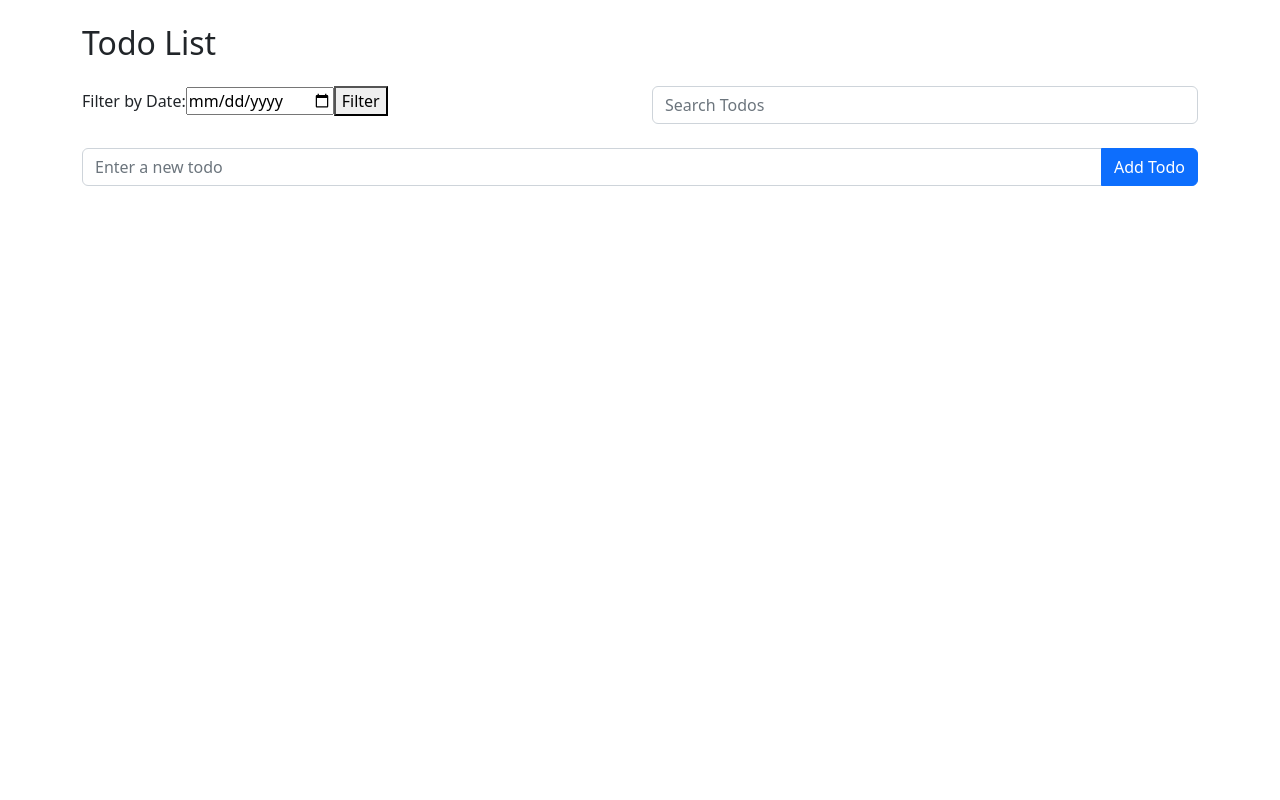
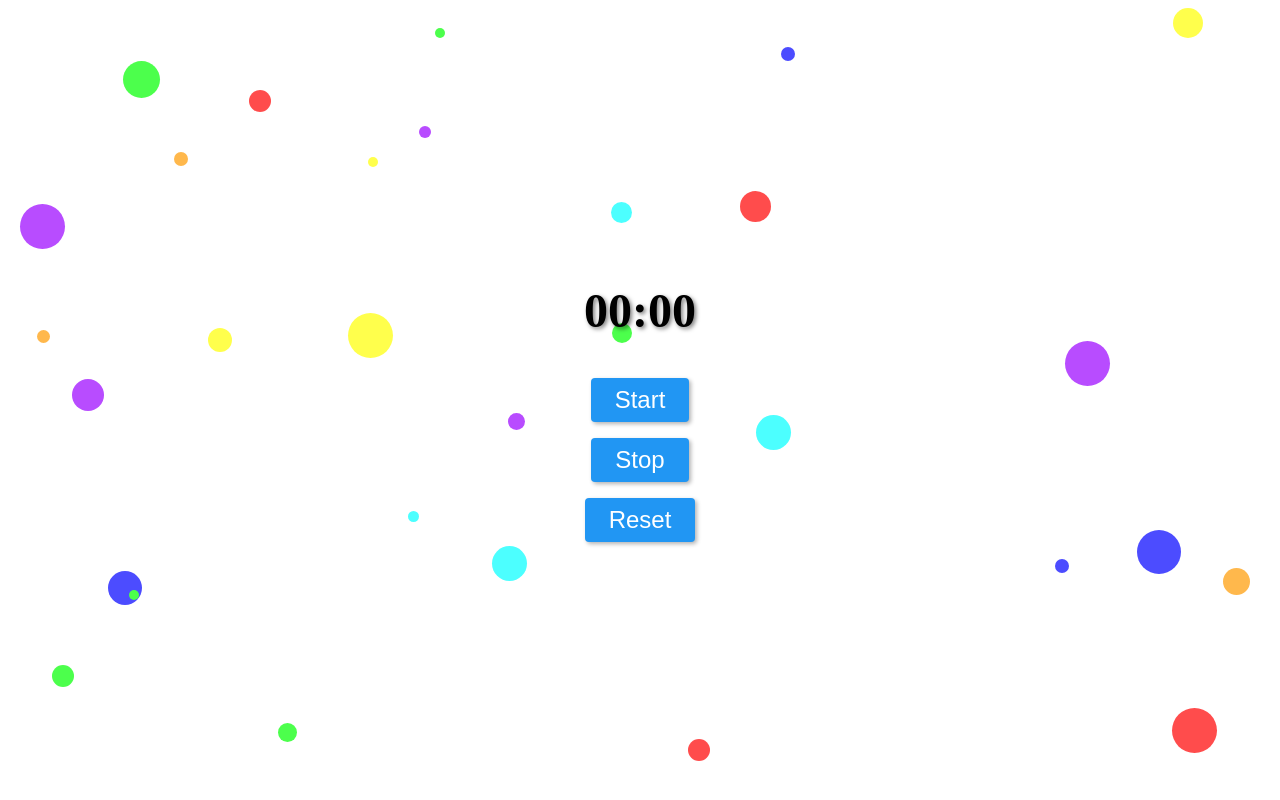
Before and after one commit to sanidhyarc200/reactapp, a React (Vite) app in the folder vite-project/: page / in a window 1280 px wide. Built offline with nearby package versions, Linux system fonts and the light colour scheme.

Commit message:
custom hooks

```diff
--- a/vite-project/src/main.jsx
+++ b/vite-project/src/main.jsx
@@ -1,14 +1,20 @@
-import 'bootstrap/dist/css/bootstrap.min.css';
-// index.js
+// import 'bootstrap/dist/css/bootstrap.min.css';
+// // index.js
+// import React from 'react';
+// import ReactDOM from 'react-dom';
+// import { Provider } from 'react-redux';
+// import store from './floorwalktask/store';
+// import TodoListFW from './floorwalktask/components/Maintodos';
+
+// ReactDOM.render(
+//   <Provider store={store}>
+//     < TodoListFW/>
+//   </Provider>,
+//   document.getElementById('root')
+// );
 import React from 'react';
 import ReactDOM from 'react-dom';
-import { Provider } from 'react-redux';
-import store from './floorwalktask/store';
-import TodoListFW from './floorwalktask/components/Maintodos';
+import App from './App';
+import Stopwatch from './stopwatch/stopwatch';
 
-ReactDOM.render(
-  <Provider store={store}>
-    < TodoListFW/>
-  </Provider>,
-  document.getElementById('root')
-);
+ReactDOM.render(<Stopwatch />, document.getElementById('root'));
--- a/vite-project/src/stopwatch/stopwatch.css
+++ b/vite-project/src/stopwatch/stopwatch.css
@@ -0,0 +1,46 @@
+.stopwatch-container {
+    position: relative;
+    display: flex;
+    flex-direction: column;
+    align-items: center;
+    justify-content: center;
+    height: 100vh;
+  }
+
+  .water-droplets {
+    position: absolute;
+    top: 0;
+    left: 0;
+    width: 100%;
+    height: 100%;
+    overflow: hidden;
+    z-index: -1;
+  }
+
+  .droplet {
+    position: absolute;
+    border-radius: 50%;
+    pointer-events: none;
+  }
+
+  .stopwatch-time {
+    font-size: 3rem;
+    margin-bottom: 2rem;
+    text-shadow: 2px 2px 4px rgba(0, 0, 0, 0.5);
+  }
+
+  .stopwatch-button {
+    font-size: 1.5rem;
+    padding: 0.5rem 1.5rem;
+    margin: 0.5rem;
+    background-color: #2196f3;
+    color: #fff;
+    border: none;
+    border-radius: 4px;
+    cursor: pointer;
+    box-shadow: 2px 2px 4px rgba(0, 0, 0, 0.3);
+  }
+
+  .stopwatch-button:hover {
+    background-color: #1976d2;
+  }
--- a/vite-project/src/stopwatch/stopwatch.jsx
+++ b/vite-project/src/stopwatch/stopwatch.jsx
@@ -0,0 +1,102 @@
+import React, { useState, useEffect } from 'react';
+import './Stopwatch.css';
+
+const Stopwatch = () => {
+  const [time, setTime] = useState(0);
+  const [isRunning, setIsRunning] = useState(false);
+
+  useEffect(() => {
+    let intervalId;
+
+    if (isRunning) {
+      intervalId = setInterval(() => {
+        setTime((prevTime) => prevTime + 1);
+      }, 20); // Adjust the interval duration here (in milliseconds)
+    }
+
+    return () => {
+      clearInterval(intervalId);
+    };
+  }, [isRunning]);
+
+  const startStopwatch = () => {
+    setIsRunning(true);
+  };
+
+  const stopStopwatch = () => {
+    setIsRunning(false);
+  };
+
+  const resetStopwatch = () => {
+    setTime(0);
+    setIsRunning(false);
+  };
+
+  const formatTime = (timeInSeconds) => {
+    const minutes = Math.floor(timeInSeconds / 60);
+    const seconds = timeInSeconds % 60;
+
+    return `${minutes.toString().padStart(2, '0')}:${seconds.toString().padStart(2, '0')}`;
+  };
+
+  const generateRandomSize = () => {
+    return Math.floor(Math.random() * 40) + 10;
+  };
+
+  const generateRandomColor = () => {
+    const colors = ['#FF4C4C', '#FFB84C', '#FFFF4C', '#4CFF4C', '#4CFFFF', '#4C4CFF', '#B84CFF'];
+    const randomIndex = Math.floor(Math.random() * colors.length);
+    return colors[randomIndex];
+  };
+
+  const generateRandomPosition = () => {
+    const containerWidth = window.innerWidth;
+    const containerHeight = window.innerHeight;
+    const position = {
+      x: Math.random() * containerWidth,
+      y: Math.random() * containerHeight
+    };
+    return position;
+  };
+
+  const renderDroplets = () => {
+    const droplets = [];
+    const numDroplets = 30;
+
+    for (let i = 0; i < numDroplets; i++) {
+      const size = generateRandomSize();
+      const color = generateRandomColor();
+      const position = generateRandomPosition();
+
+      droplets.push(
+        <div
+          key={i}
+          className="droplet"
+          style={{
+            width: `${size}px`,
+            height: `${size}px`,
+            backgroundColor: color,
+            top: `${position.y}px`,
+            left: `${position.x}px`
+          }}
+        />
+      );
+    }
+
+    return droplets;
+  };
+
+  return (
+    <div className="stopwatch-container">
+      <div className="water-droplets">
+        {renderDroplets()}
+      </div>
+      <h1 className="stopwatch-time">{formatTime(time)}</h1>
+      <button className="stopwatch-button" onClick={startStopwatch}>Start</button>
+      <button className="stopwatch-button" onClick={stopStopwatch}>Stop</button>
+      <button className="stopwatch-button" onClick={resetStopwatch}>Reset</button>
+    </div>
+  );
+};
+
+export default Stopwatch;
```
Also changed, not shown: vite-project/src/instagram/home.jsx (+8 -1 lines), vite-project/src/customhooks/counter.jsx (added).
